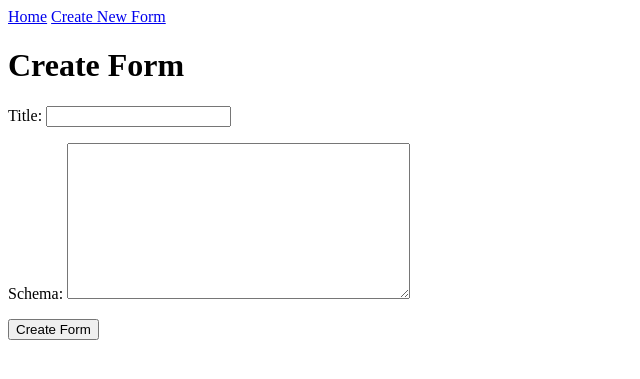
After one commit to SubalakshmiShanthosi/WebApplicationDev, a Django app: page /form/new/ in a window 1280 px wide. The commit adds this page. Shown: the top 379 px of the page, without its empty margins (0-640 px from the left). Run offline with Django 3.2, Linux system fonts and the light colour scheme.

Commit message:
Adding files

```diff
--- a/formMason/main/forms.py
+++ b/formMason/main/forms.py
@@ -1,8 +1,21 @@
 from django import forms
+import json
 
-class SampleForm(forms.Form):
-    name = forms.CharField()
-    age = forms.IntegerField()
-    address = forms.CharField(required=False)
-    gender = forms.ChoiceField(choices=(('M', 'Male'), ('F',
-'Female')))
+# Form handling with dynamic form_structure
+# Form Fields are :
+#       1. Form Primary Key which is a HiddenInput
+#       2. Form title
+#       3. Form schema in json format
+class NewDynamicFormForm(forms.Form):
+    form_pk = forms.CharField(widget=forms.HiddenInput(),required=False)
+    title = forms.CharField()
+    schema = forms.CharField(widget=forms.Textarea())
+
+    # Importing schema if found valid
+    def clean_schema(self):
+        schema = self.cleaned_data["schema"]
+        try:
+            schema = json.loads(schema)
+        except:
+            raise forms.ValidationError("Invalid JSON. Please submit valid JSON for the schema")
+        return schema
--- a/formMason/main/templates/base.html
+++ b/formMason/main/templates/base.html
@@ -6,6 +6,7 @@
 </head>
 <body>
  <a href="{% url 'home' %}">Home</a>
+ <a href="{% url 'create-form' %}">Create New Form</a>
  {% block content %}
  {% endblock %}
 </body>
--- /dev/null
+++ b/formMason/main/templates/create_edit_form.html
@@ -0,0 +1,21 @@
+{% extends "base.html" %}
+{% block content %}
+{% if form_pk %}
+ <h1>Edit Form</h1>
+{% else %}
+ <h1>Create Form</h1>
+{% endif %}
+{% if form_pk %}
+<form action="{% url 'edit-form' form_pk=form_pk%}" method="post">{%
+csrf_token %}
+{% else %}
+<form action="{% url 'create-form' %}" method="post">{% csrf_token %}
+{% endif %}
+ {{ form.as_p }}
+ {% if form_pk %}
+ <input type="submit" value="Save Form" />
+ {% else %}
+ <input type="submit" value="Create Form" />
+ {% endif %}
+</form>
+{% endblock %}
--- a/formMason/main/templates/custom_form.html
+++ b/formMason/main/templates/custom_form.html
@@ -2,7 +2,7 @@
 <html lang="en" dir="ltr">
   <head>
     <meta charset="utf-8">
-    <title> Custom Form Demo</title>
+    <title> {{ form_schema.title }}</title>
   </head>
   <body>
     {% extends "base.html" %}
--- a/formMason/main/templates/home.html
+++ b/formMason/main/templates/home.html
@@ -15,6 +15,11 @@
   See Responses
 </a>
 </li>
+<li>
+  <br/>
+  <a href="{% url 'edit-form' form_pk=form.pk %}">Edit Form
+  </a>
+</li>
 {% endfor %}
 </ul>
 {% endif %}
--- a/formMason/main/urls.py
+++ b/formMason/main/urls.py
@@ -2,11 +2,13 @@ from django.conf.urls import url
 from main.views import CustomFormView
 from main.views import HomePageView
 from main.views import FormResponsesListView
-
+from main.views import CreateEditFormView
 app_name = 'main'
 
 urlpatterns = [
     url(r'^$', HomePageView.as_view() , name='home' ),
     url(r'^form/(?P<form_pk>\d+)/$', CustomFormView.as_view(),name='custom-form'),
     url(r'^form/(?P<form_pk>\d+)/responses/$', FormResponsesListView.as_view(), name='form-responses'),
+    url(r'form/new/$', CreateEditFormView.as_view(), name='create-form'),
+    url(r'form/(?P<form_pk>\d+)/edit/$', CreateEditFormView.as_view(),name='edit-form'),
 ]
--- a/formMason/main/views.py
+++ b/formMason/main/views.py
@@ -7,10 +7,16 @@ from django.urls import reverse_lazy
 from django.http.response import HttpResponseRedirect
 from django.urls import reverse
 from main.models import FormResponse
-#from main.views import FormResponsesListView
 from main.models import FormSchema
 from django.views.generic import TemplateView
-
+# Working with Dynamic forms
+def get_context_data(self, **kwargs):
+ ctx = super(CustomFormView, self).get_context_data(**kwargs)
+ form_schema = FormSchema.objects.get(pk=self.kwargs["form_pk"])
+ ctx["form_schema"] = form_schema
+ return ctx
+import json
+from main.forms import NewDynamicFormForm
 # Create your views here.
 
 class HomePageView(ListView):
@@ -55,6 +61,15 @@ class CustomFormView(FormView):
             return forms.IntegerField
         else:
             return None
+    def get_context_data(self, **kwargs):
+        ctx = super(CustomFormView, self).get_context_data(**kwargs)
+        form_schema = FormSchema.objects.get(pk=self.kwargs["form_pk"])
+        ctx["form_schema"] = form_schema
+        return ctx
+
+
+
+
 
 class FormResponsesListView(ListView):
      template_name = "form_responses.html"
@@ -77,7 +92,12 @@ class FormResponsesListView(ListView):
                      response_values.append(response_data[field_name])
                  else:
                      response_values.append('')
+
+             if(any(response_values)):
+                  responses_list.append(response_values)
+
              responses_list.append(response_values)
+
          ctx["object_list"] = responses_list
 
          return ctx
@@ -88,3 +108,37 @@ class FormResponsesListView(ListView):
 
      def get_form(self):
          return FormSchema.objects.get(pk=self.kwargs["form_pk"])
+
+
+class CreateEditFormView(FormView):
+    form_class = NewDynamicFormForm
+    template_name = "create_edit_form.html"
+    def get_initial(self):
+        if "form_pk" in self.kwargs:
+            form = FormSchema.objects.get(pk=self.kwargs["form_pk"])
+            initial = {
+            "form_pk": form.pk,
+            "title": form.title,
+            "schema": json.dumps(form.schema)
+            }
+        else:
+            initial = {}
+            return initial
+
+    def get_context_data(self, **kwargs):
+        ctx = super(CreateEditFormView, self).get_context_data(**kwargs)
+        if "form_pk" in self.kwargs:
+            ctx["form_pk"] = self.kwargs["form_pk"]
+        return ctx
+
+    def form_valid(self, form):
+         cleaned_data = form.cleaned_data
+         if cleaned_data.get("form_pk"):
+             old_form = FormSchema.objects.get(pk=cleaned_data["form_pk"])
+             old_form.title = cleaned_data["title"]
+             old_form.schema = cleaned_data["schema"]
+             old_form.save()
+         else:
+             new_form = FormSchema(title=cleaned_data["title"],schema=cleaned_data["schema"])
+             new_form.save()
+             return HttpResponseRedirect(reverse("home"))
```
Also changed, not shown: Django-Doc/FormMason.md (+10 -0 lines).
